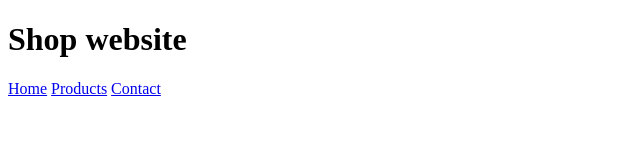
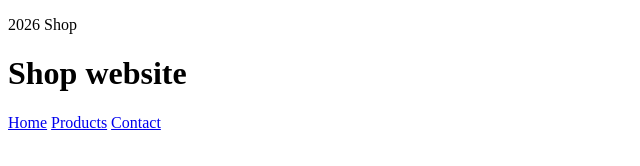
Before and after one commit to Abdullah-Khalid-Dev/shop-web, a plain HTML site: page index.html in a window 1280 px wide. Shown: the whole page, without its empty margins (0-640 px from the left). Drawn offline with Linux system fonts and the light colour scheme.

Commit message:
para add

```diff
--- a/index.html
+++ b/index.html
@@ -6,6 +6,7 @@
     <title>Document</title>
   </head>
   <body>
+    <p>2026 Shop</p>
     <h1>Shop website</h1>
     <nav>
       <a href="#">Home</a>
```
